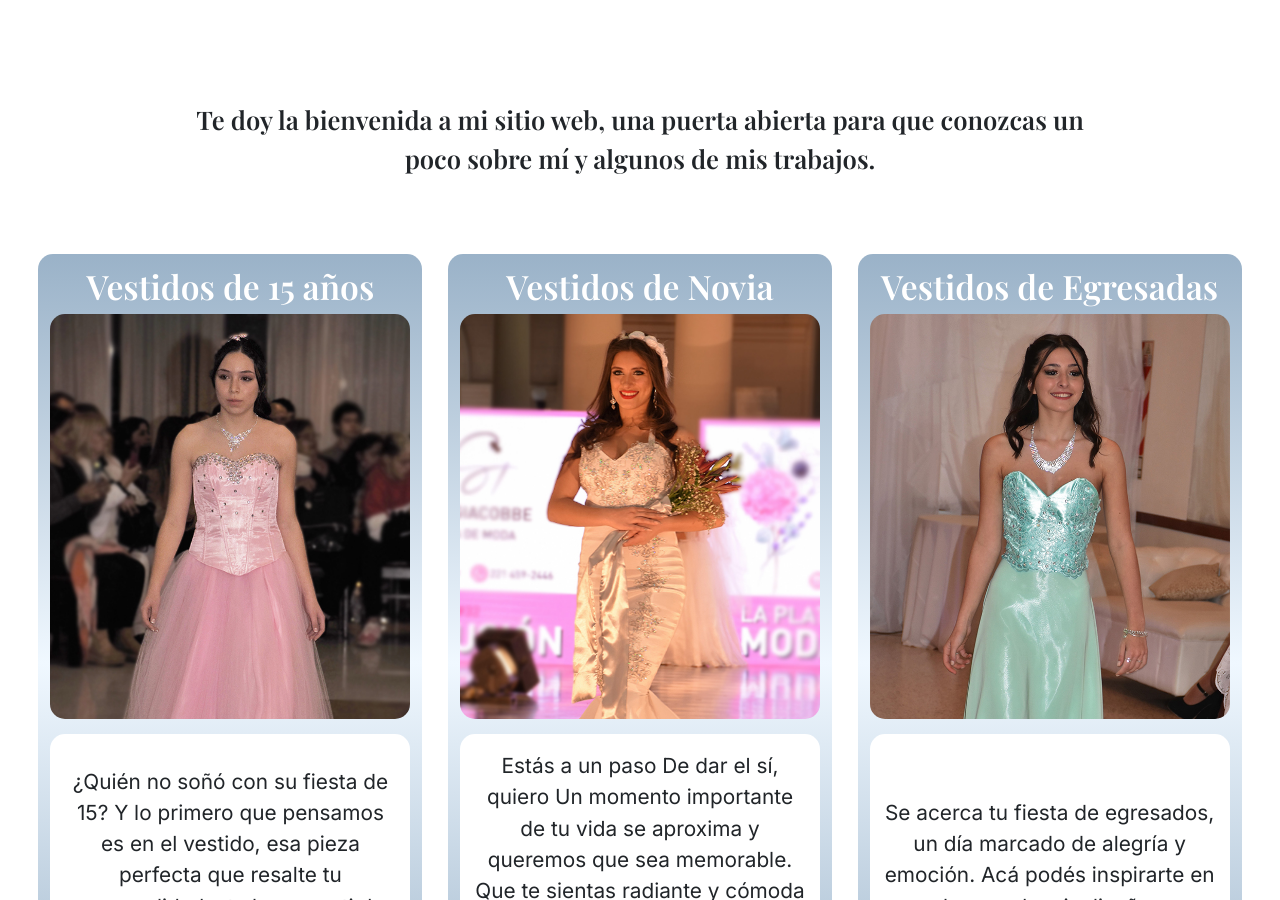
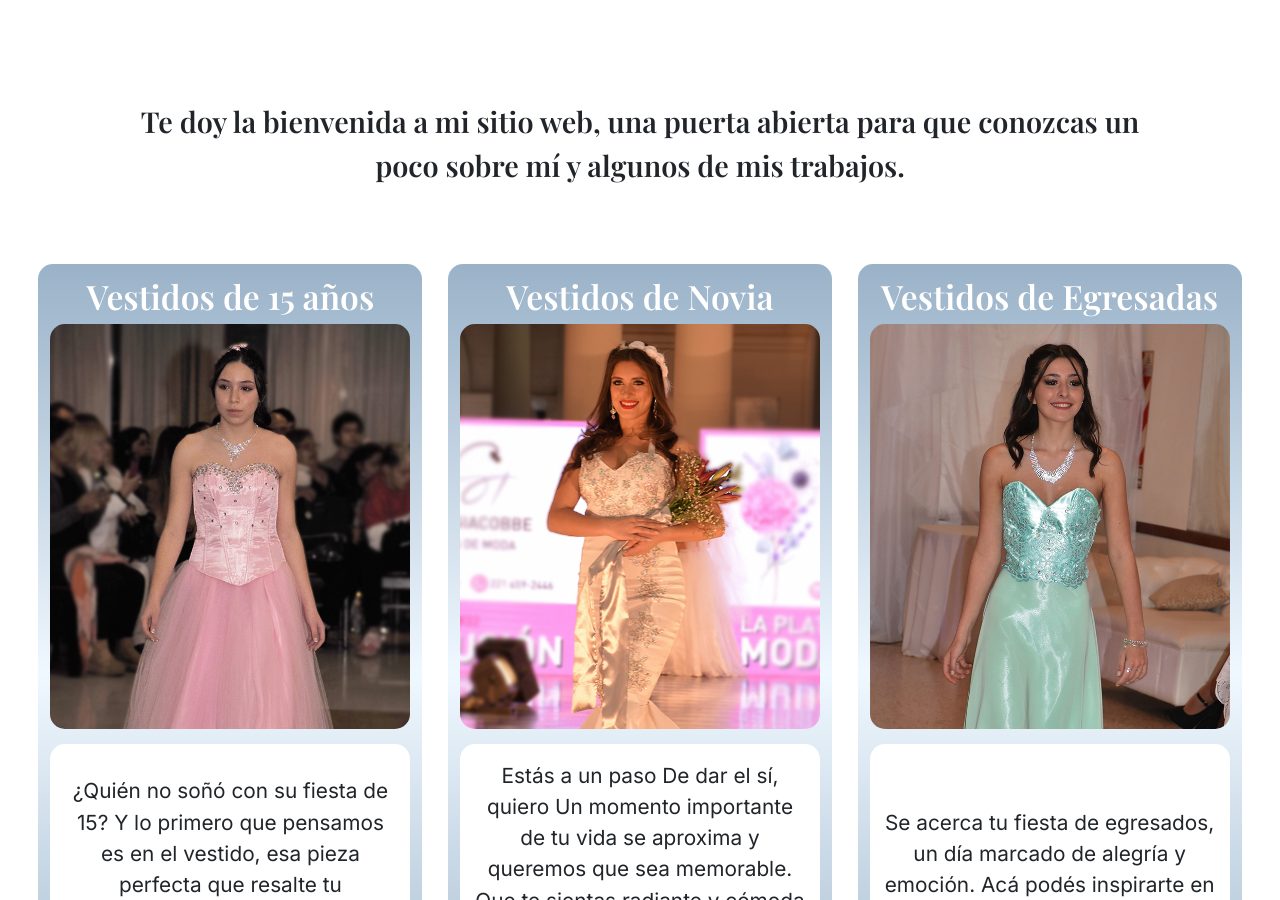
Before and after one commit to lucassanso9/Proyecto-Marcela, a plain HTML site: page index.html in a window 1280 px wide. Shown: the part 1114-2014 px from the top of the page. Drawn offline with nearby package versions, Linux system fonts and the light colour scheme; a web font is replaced by a local one.

Commit message:
PF Sansone Lucas

```diff
--- a/scss/_generales.scss
+++ b/scss/_generales.scss
@@ -48,8 +48,8 @@ p {
 }
 
 .Introduccion {
-	margin: 8% 15vw 6%;
+	margin: 8% 10% 6%;
 	text-align: center;
 	font-family: $font-family_3;
-	font-size: 2vw;
+	font-size: 1.8rem;
 }
```
Also changed, not shown: css/estilo.css.
